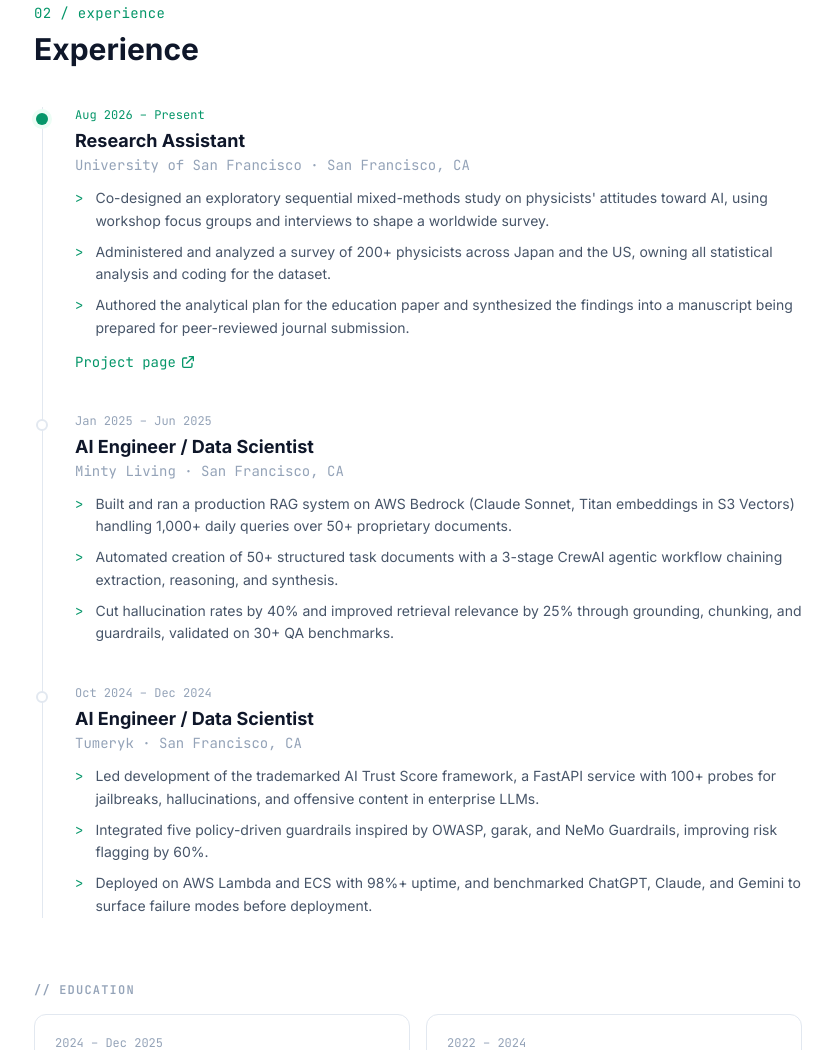
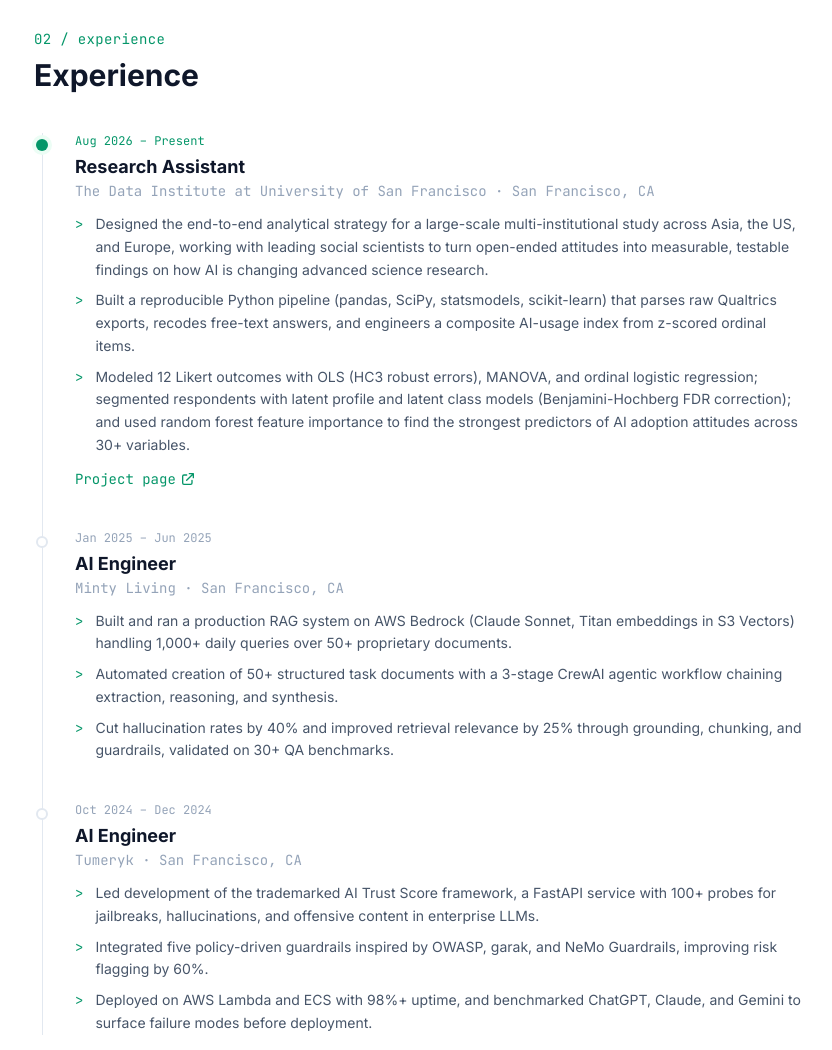
Before and after one commit to ynaung24/ynaung24.github.io, a plain HTML site: page index.html in a window 1280 px wide. Shown: the part 1562-2612 px from the top of the page, without its empty margins (222-1054 px from the left). Drawn offline with nearby package versions, Linux system fonts and the light colour scheme.

Commit message:
Update Research Assistant role and resume link
- Point resume button to the latest resume
- Research Assistant at The Data Institute at USF with updated bullets
- Retitle Minty Living and Tumeryk roles as AI Engineer

Co-Authored-By: Claude Opus 5.5 <noreply@anthropic.com>

```diff
--- a/index.html
+++ b/index.html
@@ -161,7 +161,7 @@
       Open to AI Engineer / Data Scientist roles &middot; San Francisco, CA
     </p>
 
-    <a href="https://drive.google.com/file/d/1C0004uqslme6bRp9voNJA6iGbZSLrPuN/view?usp=sharing" target="_blank" rel="noopener" class="relative mt-8 px-8 py-3.5 bg-accent text-base font-semibold rounded-lg shadow-lg hover:-translate-y-0.5 transition-base inline-flex items-center gap-2" style="box-shadow: 0 12px 24px -12px var(--color-accent);">
+    <a href="https://drive.google.com/file/d/18l2C6ut34Tzwot-JtKAeAAWicuPvxK7b/view?usp=sharing" target="_blank" rel="noopener" class="relative mt-8 px-8 py-3.5 bg-accent text-base font-semibold rounded-lg shadow-lg hover:-translate-y-0.5 transition-base inline-flex items-center gap-2" style="box-shadow: 0 12px 24px -12px var(--color-accent);">
       View My Resume
       <svg class="w-4 h-4" fill="none" stroke="currentColor" viewBox="0 0 24 24" aria-hidden="true">
         <path stroke-linecap="round" stroke-linejoin="round" stroke-width="2" d="M10 6H6a2 2 0 00-2 2v10a2 2 0 002 2h10a2 2 0 002-2v-4M14 4h6m0 0v6m0-6L10 14"/>
@@ -182,7 +182,7 @@
       <p class="font-mono text-sm text-accent mb-2 tracking-wide">01 / about</p>
       <h2 class="text-3xl font-bold mb-8 text-heading">About Me</h2>
       <div class="space-y-5 text-body leading-relaxed">
-        <p>Hello! I'm Yan, an AI Engineer and Data Scientist based in San Francisco. I finished my M.S. in Data Science and Engineering at the University of San Francisco in December 2025, after an M.S. in Applied Economics there. I'm now a Research Assistant at USF, working with a multi-institution team on a mixed-methods study of how physicists in Japan and the US are adopting AI.</p>
+        <p>Hello! I'm Yan, an AI Engineer and Data Scientist based in San Francisco. I finished my M.S. in Data Science and Engineering at the University of San Francisco in December 2025, after an M.S. in Applied Economics there. I'm now a Research Assistant at The Data Institute at USF, leading the analytical strategy for a multi-institutional study across Asia, the US, and Europe on how AI is changing advanced science research.</p>
 
         <p>Before that, I built a production RAG system on AWS Bedrock serving 1,000+ daily queries and multi-agent document workflows at Minty Living, and led the AI Trust Score framework for red-teaming enterprise LLMs at Tumeryk. I care most about LLM evaluation, grounding, and getting ML systems from notebook to production.</p>
 
@@ -208,11 +208,11 @@
           <span class="absolute top-1.5 w-3 h-3 rounded-full" style="left: -7px; background-color: var(--color-accent); box-shadow: 0 0 0 4px var(--color-accent-soft);" aria-hidden="true"></span>
           <p class="font-mono text-xs text-accent mb-1">Aug 2026 &ndash; Present</p>
           <h3 class="text-lg font-bold text-heading">Research Assistant</h3>
-          <p class="font-mono text-sm text-muted mb-3">University of San Francisco &middot; San Francisco, CA</p>
+          <p class="font-mono text-sm text-muted mb-3">The Data Institute at University of San Francisco &middot; San Francisco, CA</p>
           <ul class="space-y-2 text-sm text-body leading-relaxed">
-            <li class="flex items-start"><span class="font-mono text-accent mr-3 flex-shrink-0">&gt;</span><span>Co-designed an exploratory sequential mixed-methods study on physicists' attitudes toward AI, using workshop focus groups and interviews to shape a worldwide survey.</span></li>
-            <li class="flex items-start"><span class="font-mono text-accent mr-3 flex-shrink-0">&gt;</span><span>Administered and analyzed a survey of 200+ physicists across Japan and the US, owning all statistical analysis and coding for the dataset.</span></li>
-            <li class="flex items-start"><span class="font-mono text-accent mr-3 flex-shrink-0">&gt;</span><span>Authored the analytical plan for the education paper and synthesized the findings into a manuscript being prepared for peer-reviewed journal submission.</span></li>
+            <li class="flex items-start"><span class="font-mono text-accent mr-3 flex-shrink-0">&gt;</span><span>Designed the end-to-end analytical strategy for a large-scale multi-institutional study across Asia, the US, and Europe, working with leading social scientists to turn open-ended attitudes into measurable, testable findings on how AI is changing advanced science research.</span></li>
+            <li class="flex items-start"><span class="font-mono text-accent mr-3 flex-shrink-0">&gt;</span><span>Built a reproducible Python pipeline (pandas, SciPy, statsmodels, scikit-learn) that parses raw Qualtrics exports, recodes free-text answers, and engineers a composite AI-usage index from z-scored ordinal items.</span></li>
+            <li class="flex items-start"><span class="font-mono text-accent mr-3 flex-shrink-0">&gt;</span><span>Modeled 12 Likert outcomes with OLS (HC3 robust errors), MANOVA, and ordinal logistic regression; segmented respondents with latent profile and latent class models (Benjamini-Hochberg FDR correction); and used random forest feature importance to find the strongest predictors of AI adoption attitudes across 30+ variables.</span></li>
           </ul>
           <a href="https://cd3.ipmu.jp/new-physicists/" target="_blank" rel="noopener" class="mt-3 text-sm font-mono text-accent hover:underline inline-flex items-center gap-1">
             Project page
@@ -226,7 +226,7 @@
         <li class="reveal pl-6 sm:pl-8 relative">
           <span class="absolute top-1.5 w-3 h-3 rounded-full border-2 border-base" style="left: -7px; background-color: var(--color-bg);" aria-hidden="true"></span>
           <p class="font-mono text-xs text-muted mb-1">Jan 2025 &ndash; Jun 2025</p>
-          <h3 class="text-lg font-bold text-heading">AI Engineer / Data Scientist</h3>
+          <h3 class="text-lg font-bold text-heading">AI Engineer</h3>
           <p class="font-mono text-sm text-muted mb-3">Minty Living &middot; San Francisco, CA</p>
           <ul class="space-y-2 text-sm text-body leading-relaxed">
             <li class="flex items-start"><span class="font-mono text-accent mr-3 flex-shrink-0">&gt;</span><span>Built and ran a production RAG system on AWS Bedrock (Claude Sonnet, Titan embeddings in S3 Vectors) handling 1,000+ daily queries over 50+ proprietary documents.</span></li>
@@ -239,7 +239,7 @@
         <li class="reveal pl-6 sm:pl-8 relative">
           <span class="absolute top-1.5 w-3 h-3 rounded-full border-2 border-base" style="left: -7px; background-color: var(--color-bg);" aria-hidden="true"></span>
           <p class="font-mono text-xs text-muted mb-1">Oct 2024 &ndash; Dec 2024</p>
-          <h3 class="text-lg font-bold text-heading">AI Engineer / Data Scientist</h3>
+          <h3 class="text-lg font-bold text-heading">AI Engineer</h3>
           <p class="font-mono text-sm text-muted mb-3">Tumeryk &middot; San Francisco, CA</p>
           <ul class="space-y-2 text-sm text-body leading-relaxed">
             <li class="flex items-start"><span class="font-mono text-accent mr-3 flex-shrink-0">&gt;</span><span>Led development of the trademarked AI Trust Score framework, a FastAPI service with 100+ probes for jailbreaks, hallucinations, and offensive content in enterprise LLMs.</span></li>
```
